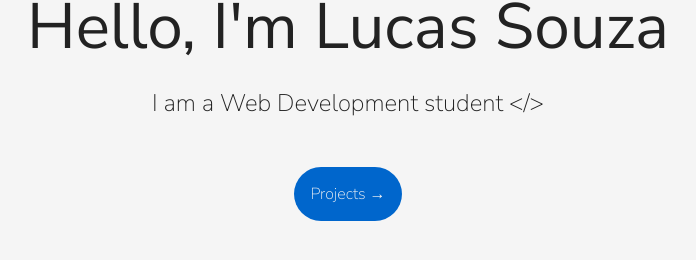
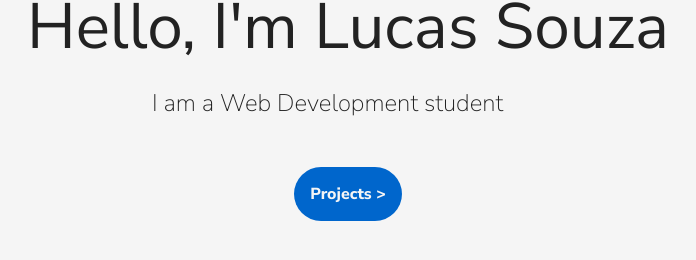
Before and after one commit to luqas31/Portfolio, a React (Vite) app: page / in a window 1280 px wide. Shown: the part 266-526 px from the top of the page, without its empty margins (292-988 px from the left). Built offline with nearby package versions, Linux system fonts and the light colour scheme.

Commit message:
feat: data.json added

```diff
--- a/package.json
+++ b/package.json
@@ -10,6 +10,7 @@
     "preview": "vite preview"
   },
   "dependencies": {
+    "axios": "^1.6.7",
     "react": "^18.2.0",
     "react-dom": "^18.2.0",
     "react-router-dom": "^6.22.2"
--- a/public/data/data.json
+++ b/public/data/data.json
@@ -4,9 +4,6 @@
         "title": "Hello, I'm Lucas Souza",
         "subtitle": "I am a Web Development student",
         "span": "&lt;/&gt;"
-    },
-    {
-
     }
     ]
 }
--- a/src/App.css
+++ b/src/App.css
@@ -58,6 +58,7 @@ h2 {
 	border-radius: 999px;
 	padding: 1rem;
 	width: 100%;
+	font-weight: 800;
 }
 
 @keyframes blink {
@@ -72,5 +73,5 @@ h2 {
 }
 
 .home-container h2 span {
-	animation: blink 1s step-end infinite;
+	animation: blink 1.5s step-end infinite;
 }
--- a/src/pages/Home.jsx
+++ b/src/pages/Home.jsx
@@ -1,4 +1,5 @@
 import { NavLink } from 'react-router-dom';
+
 
 export function Home() {
 	return (
@@ -9,7 +10,7 @@ export function Home() {
 					I am a Web Development student <span>&lt;/&gt;</span>
 				</h2>
 				<div className='projects-button-container'>
-					<NavLink className='projects-button'>Projects →</NavLink>
+					<NavLink className='projects-button'>Projects &gt;</NavLink>
 				</div>
 			</div>
 		</div>
```
Also changed, not shown: 1 other file (tests, documents, lock files or other folders).
